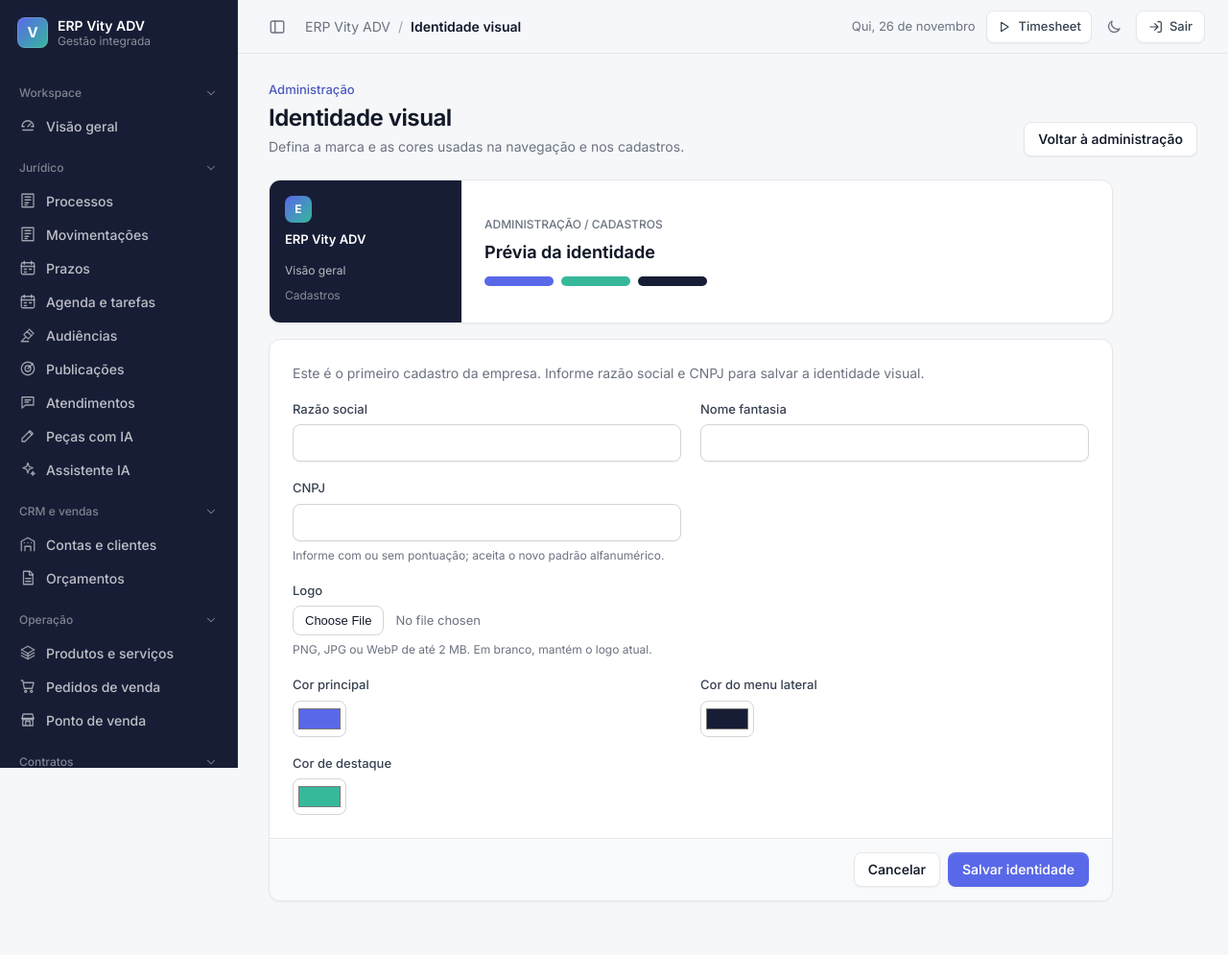
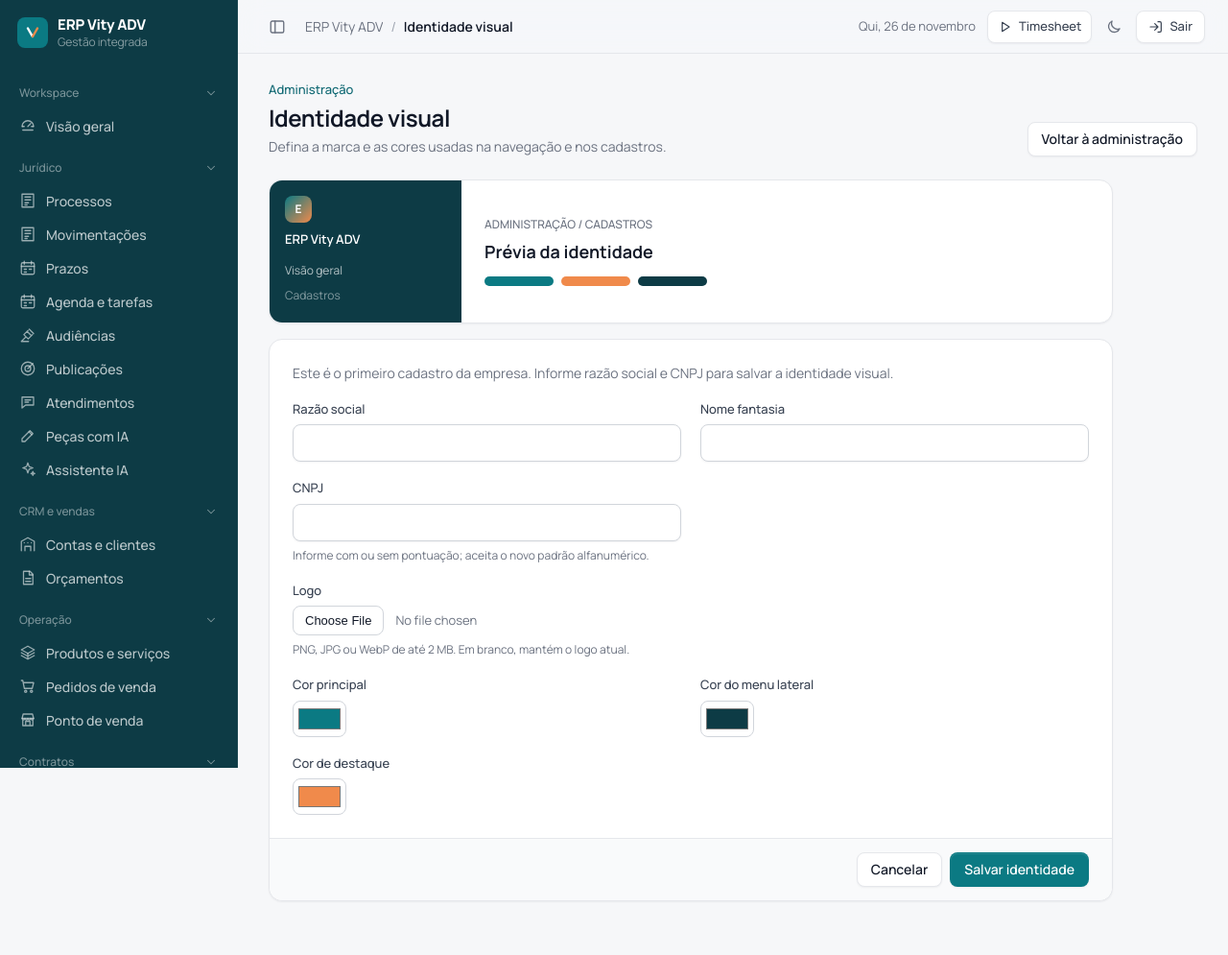
Before and after one commit to vitorhugoalvesrosa/erp-vity-adv, a Django app: page /administracao/identidade-visual/ in a window 1280 px wide. Shown: the whole page at 96% size. Run offline with Django 5.2, Linux system fonts and the light colour scheme; the visitor is signed in with stand-in values (Sample User, id 1); some web fonts are replaced.

Commit message:
Aplicar identidade visual Clareza (proposta B)
Cores petróleo, verde-azulado e laranja, fonte Manrope embutida e novo
símbolo V no menu e no login. Cadastros que ainda usam as cores padrão
antigas passam para as novas; cores personalizadas são mantidas.

Co-Authored-By: Claude Opus 5.5 <noreply@anthropic.com>

```diff
--- a/core/context_processors.py
+++ b/core/context_processors.py
@@ -5,7 +5,7 @@ def company_profile(request):
     profile = CompanyProfile.objects.defer("logo_data").first()
     return {
         "company_profile": profile,
-        "sidebar_color": profile.sidebar_color if profile else "#171D35",
+        "sidebar_color": profile.sidebar_color if profile else "#0D3B45",
         "company_display_name": (
             profile.trade_name or profile.legal_name if profile else "ERP Vity ADV"
         ),
--- a/core/models.py
+++ b/core/models.py
@@ -66,7 +66,7 @@ class CompanyProfile(models.Model):
     primary_color = models.CharField(
         "Cor principal",
         max_length=7,
-        default="#5968E8",
+        default="#0B7A83",
         validators=[
             RegexValidator(r"^#[0-9A-Fa-f]{6}$", "Informe uma cor hexadecimal.")
         ],
@@ -74,7 +74,7 @@ class CompanyProfile(models.Model):
     sidebar_color = models.CharField(
         "Cor do menu lateral",
         max_length=7,
-        default="#171D35",
+        default="#0D3B45",
         validators=[
             RegexValidator(r"^#[0-9A-Fa-f]{6}$", "Informe uma cor hexadecimal.")
         ],
@@ -82,7 +82,7 @@ class CompanyProfile(models.Model):
     accent_color = models.CharField(
         "Cor de destaque",
         max_length=7,
-        default="#36B89B",
+        default="#F08A4B",
         validators=[RegexValidator(r"^#[0-9A-Fa-f]{6}$", "Informe uma cor hexadecimal.")],
     )
     created_at = models.DateTimeField(auto_now_add=True)
--- a/core/static/core/app.css
+++ b/core/static/core/app.css
@@ -5,20 +5,20 @@
    ========================================================================== */
 
 @font-face {
-    font-family: "Inter";
+    font-family: "Manrope";
     font-style: normal;
-    font-weight: 400 700;
+    font-weight: 400 800;
     font-display: swap;
-    src: url("fonts/inter-latin.woff2") format("woff2");
+    src: url("fonts/manrope-latin.woff2") format("woff2");
     unicode-range: U+0000-00FF, U+0131, U+0152-0153, U+02BB-02BC, U+02C6, U+02DA, U+02DC, U+0304, U+0308, U+0329, U+2000-206F, U+20AC, U+2122, U+2191, U+2193, U+2212, U+2215, U+FEFF, U+FFFD;
 }
 
 @font-face {
-    font-family: "Inter";
+    font-family: "Manrope";
     font-style: normal;
-    font-weight: 400 700;
+    font-weight: 400 800;
     font-display: swap;
-    src: url("fonts/inter-latin-ext.woff2") format("woff2");
+    src: url("fonts/manrope-latin-ext.woff2") format("woff2");
     unicode-range: U+0100-02BA, U+02BD-02C5, U+02C7-02CC, U+02CE-02D7, U+02DD-02FF, U+0304, U+0308, U+0329, U+1D00-1DBF, U+1E00-1E9F, U+1EF2-1EFF, U+2020, U+20A0-20AB, U+20AD-20C4, U+2113, U+2C60-2C7F, U+A720-A7FF;
 }
 
@@ -28,9 +28,9 @@
     color-scheme: light;
 
     /* Marca (sobrescritas pela Identidade visual) */
-    --blue: #5968e8;
-    --navy: #171d35;
-    --mint: #36b89b;
+    --blue: #0b7a83;
+    --navy: #0d3b45;
+    --mint: #f08a4b;
 
     /* Superfícies e texto */
     --bg: #f6f7f9;
@@ -66,7 +66,7 @@
     /* Forma */
     --radius-sm: 6px;
     --radius: 8px;
-    --radius-lg: 12px;
+    --radius-lg: 14px;
     --radius-xl: 16px;
     --shadow-xs: 0 1px 2px rgb(16 24 40 / 5%);
     --shadow-sm: 0 1px 3px rgb(16 24 40 / 8%), 0 1px 2px rgb(16 24 40 / 4%);
@@ -74,7 +74,7 @@
 
     --sidebar-width: 248px;
     --topbar-height: 56px;
-    --font: "Inter", ui-sans-serif, system-ui, -apple-system, "Segoe UI", Roboto, sans-serif;
+    --font: "Manrope", ui-sans-serif, system-ui, -apple-system, "Segoe UI", Roboto, sans-serif;
 
     /* Aliases usados por templates antigos */
     --ink: var(--text);
@@ -289,10 +289,12 @@ h3 {
     place-items: center;
     border-radius: var(--radius);
     color: #fff;
-    background: linear-gradient(135deg, var(--blue), var(--mint));
-    font-size: 15px;
-    font-weight: 700;
-    box-shadow: inset 0 0 0 1px rgb(255 255 255 / 15%);
+    background: var(--blue);
+}
+
+.brand-mark svg {
+    width: 20px;
+    height: 20px;
 }
 
 .brand-logo {
@@ -308,8 +310,9 @@ h3 {
 .brand-copy {
     display: grid;
     min-width: 0;
-    font-size: 14px;
-    font-weight: 600;
+    font-size: 15px;
+    font-weight: 800;
+    letter-spacing: -0.01em;
     line-height: 1.25;
     overflow: hidden;
     white-space: nowrap;
--- a/core/static/core/fonts/OFL.txt
+++ b/core/static/core/fonts/OFL.txt
@@ -1,4 +1,4 @@
-Copyright (c) 2016 The Inter Project Authors (https://github.com/rsms/inter)
+Copyright 2018 The Manrope Project Authors (https://github.com/sharanda/manrope)
 
 This Font Software is licensed under the SIL Open Font License, Version 1.1.
 This license is copied below, and is also available with a FAQ at:
--- a/core/templates/core/auth_base.html
+++ b/core/templates/core/auth_base.html
@@ -14,7 +14,7 @@
     <main class="auth-shell">
         <section class="auth-visual" aria-label="ERP Vity ADV">
             <a class="brand" href="{% url 'login' %}">
-                <span class="brand-mark" aria-hidden="true">V</span>
+                <span class="brand-mark" aria-hidden="true"><svg viewBox="0 0 20 20"><path d="M5 5.5 9.9 14" stroke="#fff" stroke-width="2.4" stroke-linecap="round"/><path d="M15 5.5 10.1 14" stroke="var(--mint)" stroke-width="2.4" stroke-linecap="round"/></svg></span>
                 <span class="brand-copy">ERP Vity ADV<small>Gestão jurídica e comercial</small></span>
             </a>
             <div class="auth-message">
--- a/core/templates/core/base.html
+++ b/core/templates/core/base.html
@@ -10,7 +10,7 @@
     <link rel="stylesheet" href="{% static 'core/app.css' %}">
     {% include "core/_theme_head.html" %}
 </head>
-<body {% if processo.pk %}data-processo="{{ processo.pk }}" {% endif %}style="--blue: {{ company_profile.primary_color|default:'#5968E8' }}; --navy: {{ sidebar_color }}; --mint: {{ company_profile.accent_color|default:'#36B89B' }}">
+<body {% if processo.pk %}data-processo="{{ processo.pk }}" {% endif %}style="--blue: {{ company_profile.primary_color|default:'#0B7A83' }}; --navy: {{ sidebar_color }}; --mint: {{ company_profile.accent_color|default:'#F08A4B' }}">
     <svg class="icon-sprite" aria-hidden="true" xmlns="http://www.w3.org/2000/svg">
         <symbol id="icon-overview" viewBox="0 0 24 24"><path d="M4 13a8 8 0 1 1 16 0"/><path d="M12 13l4-4M5 18h14"/><path d="M4.5 13H7m10 0h2.5"/></symbol>
         <symbol id="icon-clients" viewBox="0 0 24 24"><path d="M3 21V8l9-5 9 5v13"/><path d="M8 21v-6h8v6M7 10h.01M12 10h.01M17 10h.01"/></symbol>
@@ -57,7 +57,7 @@
                 {% if company_profile.has_logo %}
                     <img class="brand-logo" src="{% url 'company-logo' %}?v={{ company_profile.updated_at|date:'U' }}" alt="Logo {{ company_profile.trade_name|default:company_profile.legal_name }}">
                 {% else %}
-                    <span class="brand-mark" aria-hidden="true">V</span>
+                    <span class="brand-mark" aria-hidden="true"><svg viewBox="0 0 20 20"><path d="M5 5.5 9.9 14" stroke="#fff" stroke-width="2.4" stroke-linecap="round"/><path d="M15 5.5 10.1 14" stroke="var(--mint)" stroke-width="2.4" stroke-linecap="round"/></svg></span>
                 {% endif %}
                 <span class="brand-copy">{{ company_display_name }}<small>Gestão integrada</small></span>
             </a>
--- a/core/templates/core/visual_identity_form.html
+++ b/core/templates/core/visual_identity_form.html
@@ -10,7 +10,7 @@
         <a class="button button-secondary" href="{% url 'admin-settings' %}">Voltar à administração</a>
     </header>
 
-    <section class="branding-preview" style="--preview-primary: {{ company_profile.primary_color|default:'#5968E8' }}; --preview-sidebar: {{ sidebar_color }}; --preview-accent: {{ company_profile.accent_color|default:'#36B89B' }}" aria-label="Prévia das cores">
+    <section class="branding-preview" style="--preview-primary: {{ company_profile.primary_color|default:'#0B7A83' }}; --preview-sidebar: {{ sidebar_color }}; --preview-accent: {{ company_profile.accent_color|default:'#F08A4B' }}" aria-label="Prévia das cores">
         <div class="branding-preview-sidebar">
             <span class="branding-preview-mark">{{ company_display_name|slice:":1"|upper }}</span>
             <strong>{{ company_display_name }}</strong>
--- a/templates/admin/base_site.html
+++ b/templates/admin/base_site.html
@@ -8,9 +8,9 @@
     <link rel="stylesheet" href="{% static 'core/admin.css' %}">
     <style>
         :root {
-            --erp-admin-primary: {{ company_profile.primary_color|default:'#5968E8' }};
+            --erp-admin-primary: {{ company_profile.primary_color|default:'#0B7A83' }};
             --erp-admin-sidebar: {{ sidebar_color }};
-            --erp-admin-accent: {{ company_profile.accent_color|default:'#36B89B' }};
+            --erp-admin-accent: {{ company_profile.accent_color|default:'#F08A4B' }};
         }
     </style>
 {% endblock %}
```
Also changed, not shown: core/migrations/0009_identidade_clareza.py (added), core/static/core/fonts/inter-latin-ext.woff2 (deleted), core/static/core/fonts/inter-latin.woff2 (deleted), core/static/core/fonts/manrope-latin-ext.woff2 (added), core/static/core/fonts/manrope-latin.woff2 (added).
